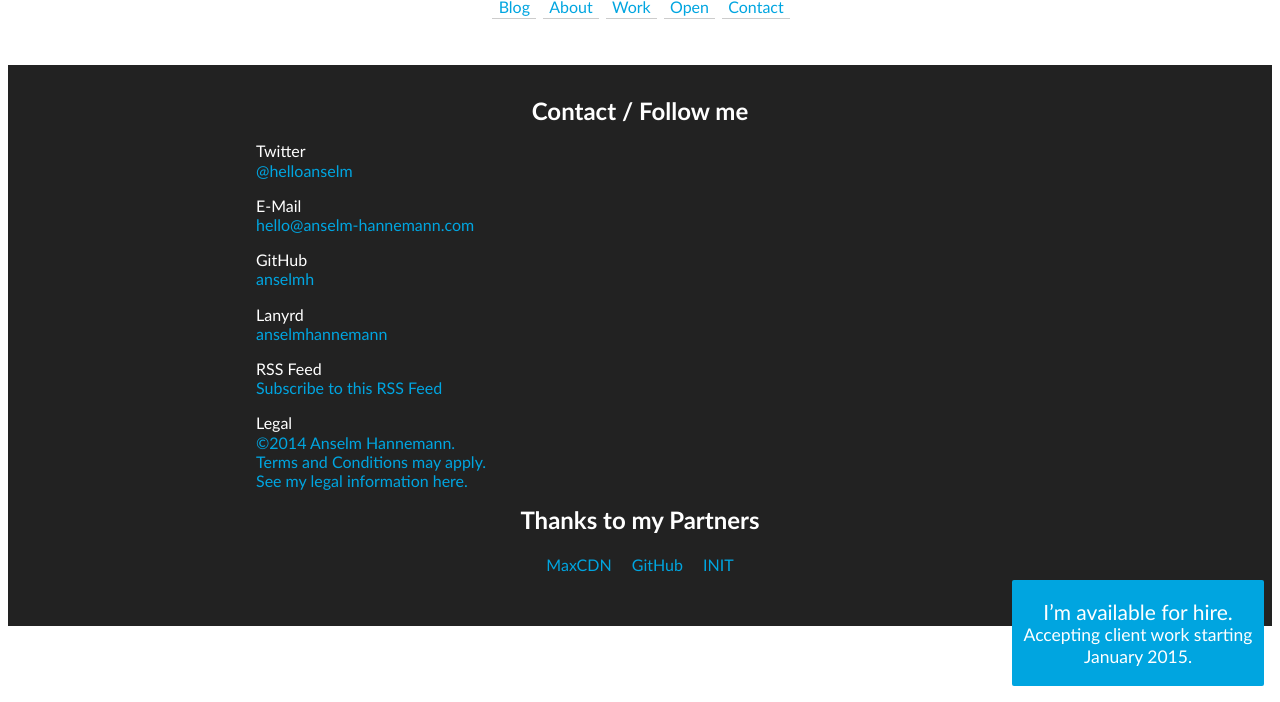
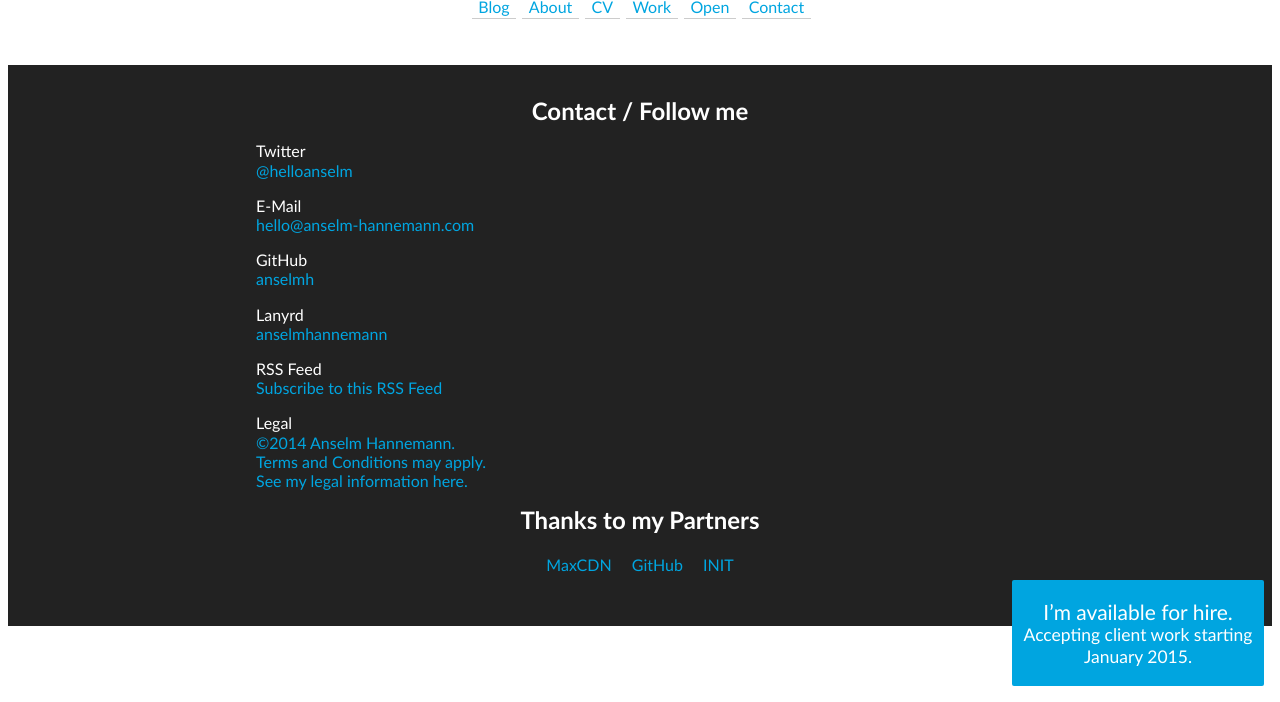
Before and after one commit to dayer4b/anselmh.github.com, a Jekyll site: the page built from tests/index.md, in a window 1280 px wide, cut to the strip 198-900 px from the top of the page. Built offline with Jekyll 4.4.1, drawn with Linux system fonts in a browser that asks for light colours; Markdown is read by kramdown in place of the engine named in the settings; comment, search, counter and statistics services are not loaded.

Commit message:
Add CV to nav

```diff
--- a/_includes/header.html
+++ b/_includes/header.html
@@ -66,6 +66,7 @@
 			<ul>
 				<li><a href="/#blog">Blog</a></li>
 				<li><a href="/about/">About</a></li>
+				<li><a href="/cv/">CV</a></li>
 				<li><a href="/work/">Work</a></li>
 				<li><a href="/open/">Open</a></li>
 				<li><a href="/contact/">Contact</a></li>
```
